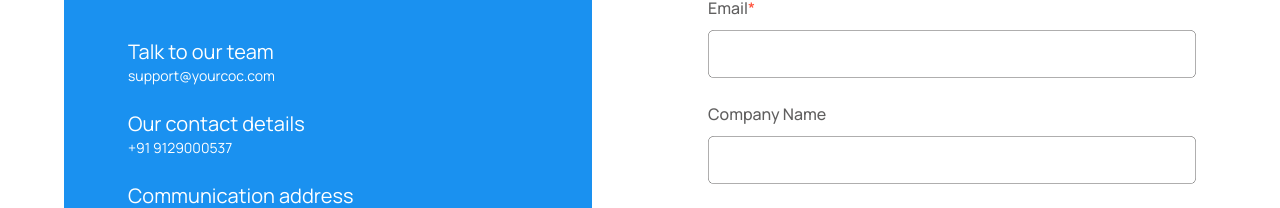
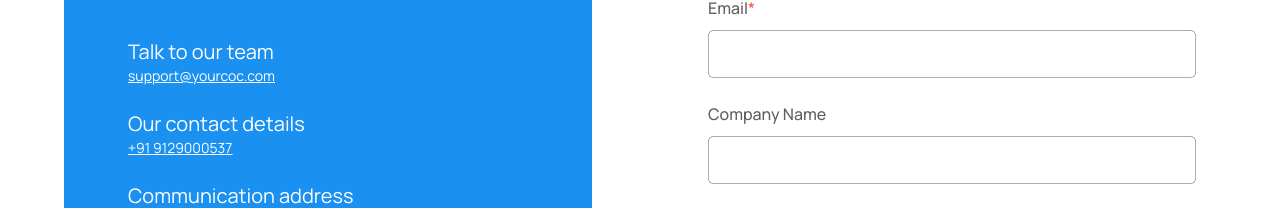
Before and after one commit to ayush-seth/cv-on-click, a Next.js app: page /contact in a window 1280 px wide. Shown: the part 355-563 px from the top of the page. Built offline with nearby package versions, Linux system fonts and the light colour scheme.

Commit message:
fix overflow issue in about us page

```diff
--- a/app/(with-header-footer)/about/page.tsx
+++ b/app/(with-header-footer)/about/page.tsx
@@ -67,7 +67,11 @@ export default function About() {
       </div>
 
       <div className="mt-10 lg:mt-40 lg:flex lg:justify-between">
-        <Image src={rightSolutionImg} alt="" className="order-1 max-w-xl" />
+        <Image
+          src={rightSolutionImg}
+          alt=""
+          className="order-1 w-full max-w-xl"
+        />
         <div className="mt-10 max-w-xl space-y-8">
           <TypographyH2 className="font-normal lg:font-normal">
             Delivering the <span className="font-bold">right solution?</span>
--- a/app/contact/page.tsx
+++ b/app/contact/page.tsx
@@ -19,13 +19,13 @@ export default function ContactUs() {
           <TypographyH2>Let&apos;s Connect</TypographyH2>
           <div>
             <Typography className="text-xl">Talk to our team</Typography>
-            <Typography className="text-sm">
+            <Typography className="text-sm underline">
               <a href="mailto:support@yourcoc.com">support@yourcoc.com</a>
             </Typography>
           </div>
           <div>
             <Typography className="text-xl">Our contact details</Typography>
-            <Typography className="text-sm">
+            <Typography className="text-sm underline">
               <a href="tel:support@yourcoc.com">+91 9129000537</a>
             </Typography>
           </div>
```
